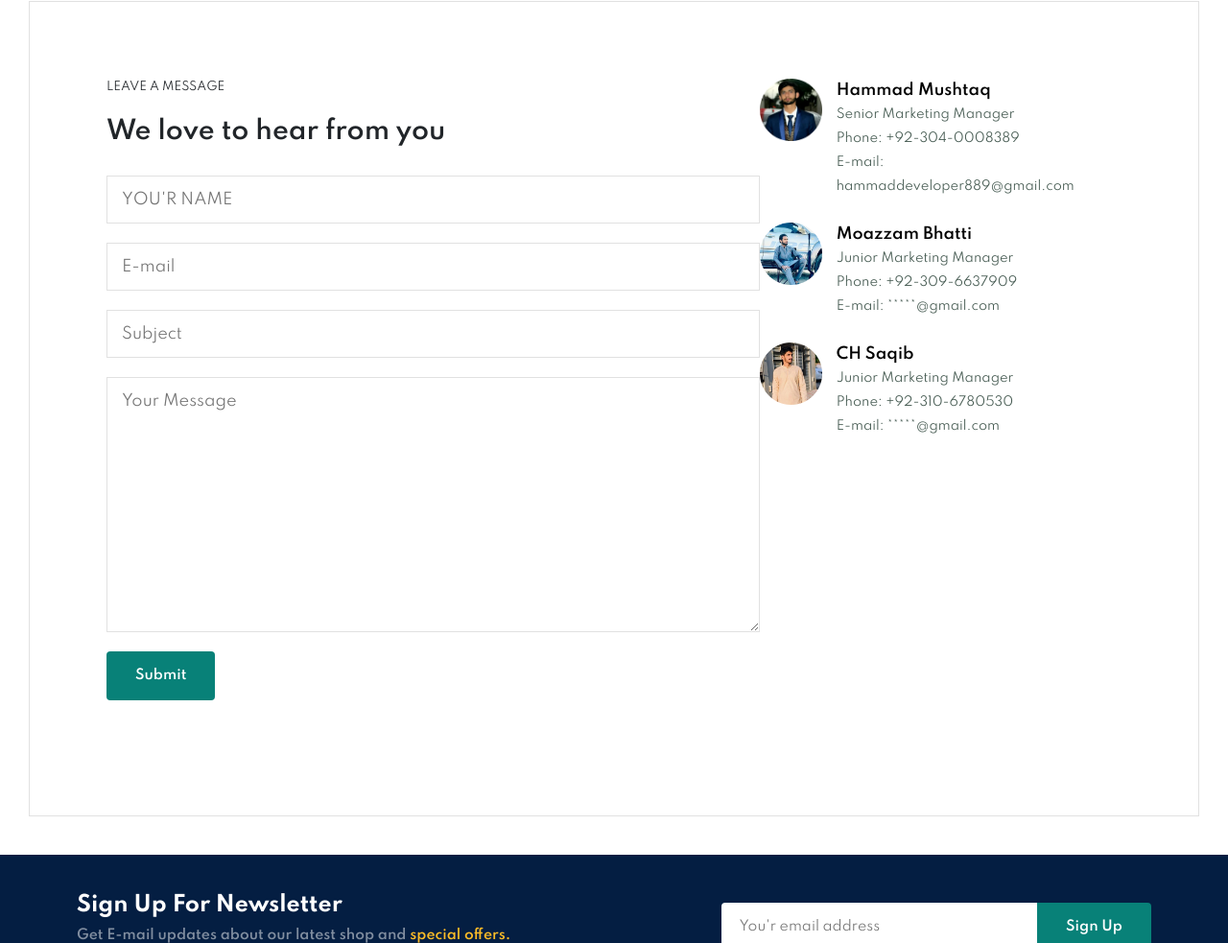
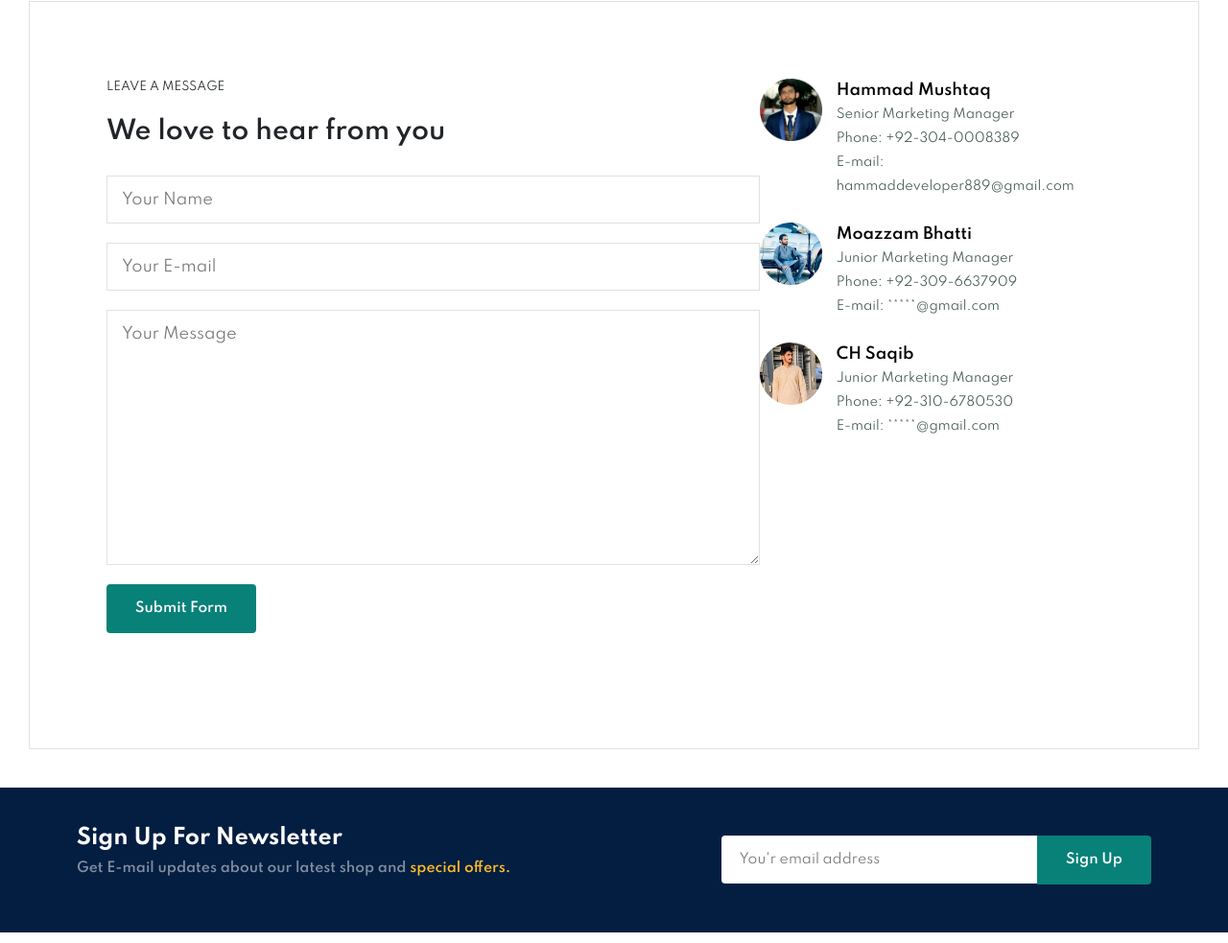
Before and after one commit to mr-hmmaad889/E-Commerce-Web, a plain HTML site: page contact.html in a window 1280 px wide. Shown: the part 929-1912 px from the top of the page at 96% size. Drawn offline with nearby package versions, Linux system fonts and the light colour scheme.

Commit message:
Update contact.html

```diff
--- a/contact.html
+++ b/contact.html
@@ -70,12 +70,11 @@
             <span>LEAVE A MESSAGE</span>
             <h2>We love to hear from you</h2>
             <input type="hidden" name="access_key" value="ea4814ae-acd2-4aad-8d32-535023bb3ee6">
-            <input type="text" placeholder="YOU'R NAME">
-            <input type="text" placeholder="E-mail">
-            <input type="text" placeholder="Subject">
-            <textarea name="" id="" cols="30" rows="10" placeholder="Your Message"></textarea>
+            <input type="text" name="Name" placeholder="Your Name" required>
+            <input type="text" name="email" placeholder="Your E-mail">
+            <textarea name="Message" cols="30" rows="10" placeholder="Your Message"></textarea>
             <div class="h-captcha" data-captcha="true"></div>
-            <button type="submit" class="normal">Submit</button>
+            <button type="submit" class="normal">Submit Form</button>
             <span id="msg"></span>
         </form>
 
```
